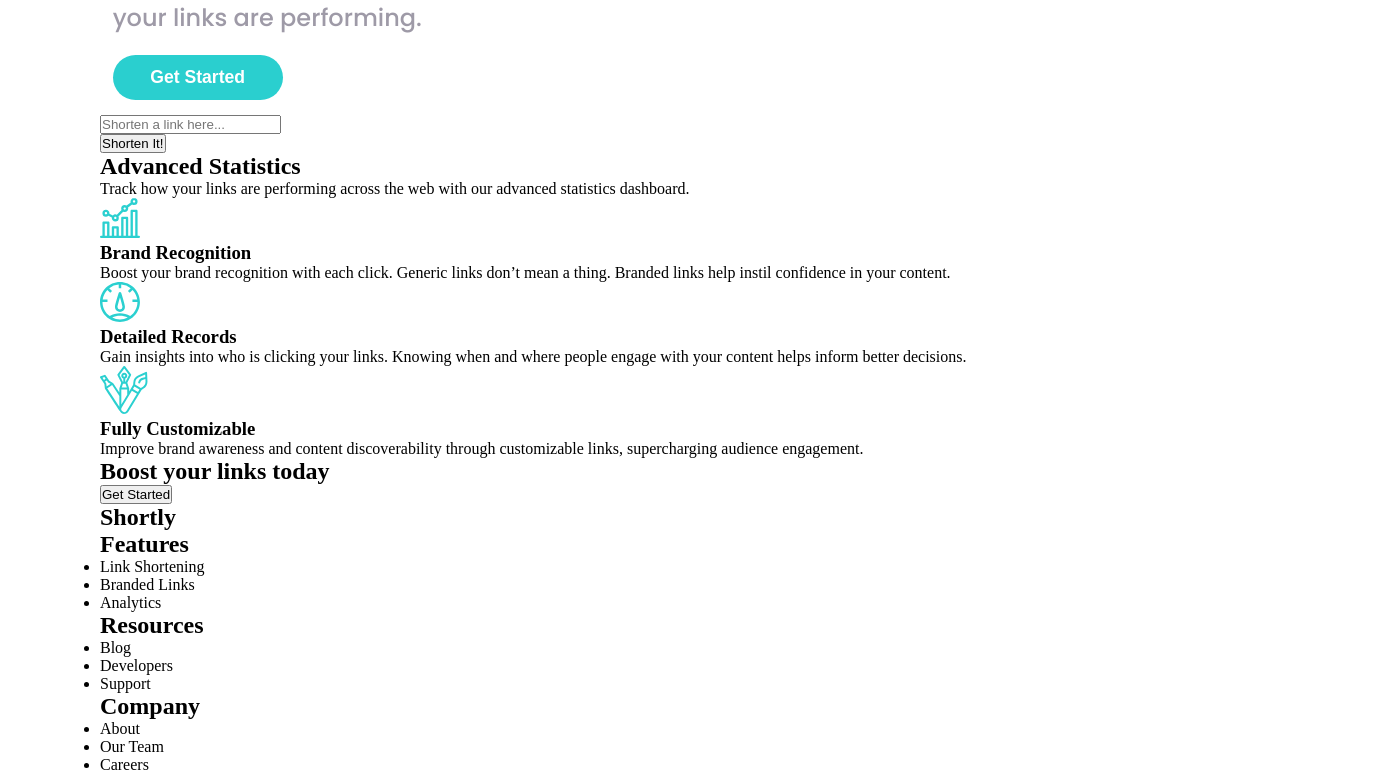
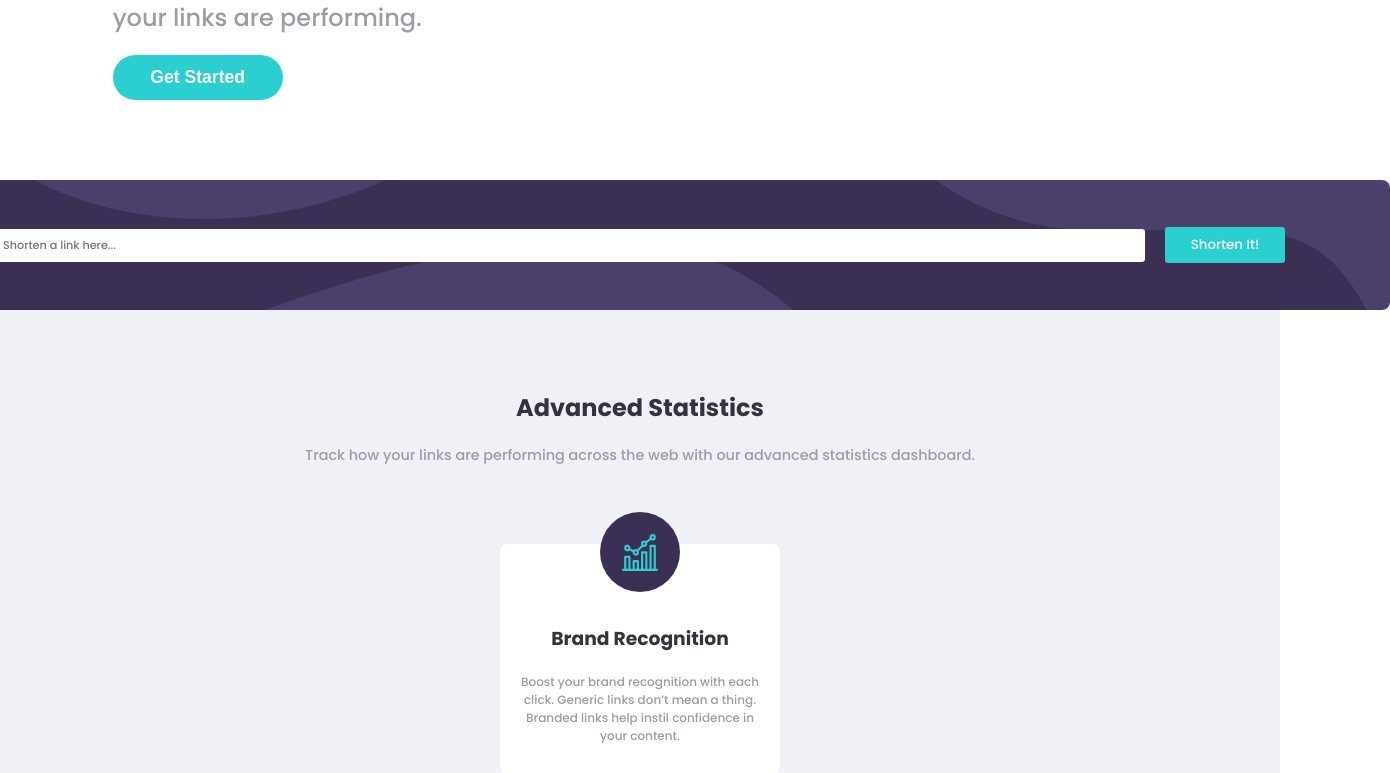
Before and after one commit to Romo55s/ShortTening-Proyect, an Angular app: page / in a window 1280 px wide. Shown: the part 785-1558 px from the top of the page, 1390 px wide, since content can reach past the window. Built offline with nearby package versions, Linux system fonts and the light colour scheme.

Commit message:
Re-adjust styles

```diff
--- a/src/app/app.component.html
+++ b/src/app/app.component.html
@@ -1,7 +1,9 @@
 <div class="cont">
     <app-header></app-header>
     <app-home-title></app-home-title>
-    <app-home-shorter-bar></app-home-shorter-bar>
-    <app-boost-links></app-boost-links>
+</div>
+<app-home-shorter-bar></app-home-shorter-bar>
+<app-boost-links></app-boost-links>
+<div class="cont">
     <app-footer></app-footer>
 </div>
--- a/src/app/app.component.scss
+++ b/src/app/app.component.scss
@@ -1,11 +1,12 @@
 .cont{
-    margin-left: 100px;
-    margin-right: 100px;
+    margin-left: 150px;
+    margin-right: 150px;
 }
 
 @media (max-width: 375px) {
     .cont{
         margin-left: 0;
         margin-right: 0;
+        margin: 0;
     }
 }
--- a/src/app/components/boost-links/boost-links.component.scss
+++ b/src/app/components/boost-links/boost-links.component.scss
@@ -15,7 +15,6 @@
         background-color: $primary-dark-violet;
         background-size: 20rem;
         height: 16em; /* Aumenta la altura del contenedor */
-        width: 24em;
         position: relative;
         overflow: hidden;
     }
--- a/src/app/components/home-shorter-bar/home-shorter-bar.component.html
+++ b/src/app/components/home-shorter-bar/home-shorter-bar.component.html
@@ -1,6 +1,6 @@
 <div class="main-cont">
   <div class="input-container">
-        <div class="cont" >
+    <div class="cont">
       <input type="text" placeholder="Shorten a link here..." [(ngModel)]="url" [class.error]="isInputEmpty">
       <p class="error-message" *ngIf="isInputEmpty">Please add a link</p>
     </div>
--- a/src/app/components/home-shorter-bar/home-shorter-bar.component.scss
+++ b/src/app/components/home-shorter-bar/home-shorter-bar.component.scss
@@ -1,4 +1,250 @@
 @import '../../../variables';
+
+.input-container {
+    display: flex;
+    flex-direction: row;
+    align-items: center;
+    justify-content: center;
+    background-image: url("/assets/img/bg-boost-desktop.svg");
+    background-color: $primary-dark-violet;
+    background-size: 100rem;
+    height: 130px;
+    border-radius: 0.5rem;
+    width: 1500px;
+    background-repeat: no-repeat;
+    background-position-x: 50px;
+    background-position-y: -100px;
+    position: relative;
+    top: -60px;
+    z-index: 2;
+}
+
+.links-container-main {
+    background-color: white;
+    display: flex;
+    flex-direction: column;
+    align-items: center;
+    justify-content: center;
+    height: 100px;
+    border-radius: 0.5rem;
+    width: 250px;
+    position: relative;
+    margin-bottom: 15px;
+    top: -45px;
+    margin-left: 0;
+}
+
+.urlNormal {
+    border-bottom: 1px solid $neutral-gray;
+    white-space: nowrap;
+    overflow: hidden;
+    text-overflow: ellipsis;
+    padding-bottom: 5px;
+    color: $neutral-very-dark-violet;
+    box-sizing: border-box;
+}
+
+.urlShort {
+    padding-top: 5px;
+    padding-bottom: 5px;
+    color: $primary-cyan;
+}
+
+.cont-button button {
+    display: flex;
+    align-items: center;
+    justify-content: center;
+    width: 230px;
+    border: none;
+    border-radius: 0.5rem;
+    padding: 4px;
+    background-color: $primary-cyan;
+    color: white;
+    font-family: $body-font-family;
+    cursor: pointer;
+    transition: background-color 0.3s ease;
+}
+
+.cont-button button:hover {
+    background-color: $primary-dark-violet;
+}
+
+.cont-button button .copied {
+    background-color: $primary-dark-violet;
+}
+
+.cont-button button .copied:hover {
+    background-color: $neutral-very-dark-blue;
+}
+
+.cont-button button span {
+    transition: opacity 0.3s ease;
+}
+
+.cont-button button .copied span:first-child {
+    opacity: 0;
+}
+
+.cont-button button .copied span:last-child {
+    opacity: 1;
+}
+
+.links-container {
+    text-align: left;
+    width: 250px;
+    padding: 10px;
+    font-size: 0.8rem;
+    margin-left: 0;
+}
+
+.error {
+    border: 2px solid $secondary-red;
+    box-sizing: border-box;
+}
+
+.error-message {
+    color: $secondary-red;
+    font-size: 0.6rem;
+    position: relative;
+    right: 540px;
+    top: 10px;
+    font-family: Verdana, Geneva, Tahoma, sans-serif;
+    font-style: italic;
+}
+
+.input-container input.error::placeholder {
+    color: $secondary-red;
+}
+
+.input-container input:not(.error) {
+    border: none;
+}
+
+.input-container input {
+    border-radius: 0.2rem;
+    padding: 8px;
+    font-family: $body-font-family;
+    width: 1150px;
+    font-size: 0.7rem;
+    margin-right: 20px;
+}
+
+.input-container button {
+    background-color: $primary-cyan;
+    border: none;
+    border-radius: 0.2rem;
+    color: white;
+    font-family: $body-font-family;
+    text-align: center;
+    width: 120px;
+    padding: 8px;
+    cursor: pointer;
+}
+
+.input-container button:hover {
+    background-color: lighten($primary-cyan, 25%);
+}
+
+
+// Advanced Stats
+
+.title {
+    margin-top: 20px;
+    margin-bottom: 20px;
+}
+
+.title p {
+    color: $neutral-grayish-violet;
+    font-size: 0.9rem;
+    margin: 20px;
+    text-align: center;
+}
+
+h2,
+h3 {
+    color: $neutral-very-dark-blue;
+}
+
+.main-cont {
+    background-color: #f0f1f6;
+    display: flex;
+    flex-direction: column;
+    justify-content: center;
+    align-items: center;
+    text-align: center;
+    font-family: $body-font-family;
+}
+
+.content {
+    background-color: white;
+    margin: 38px auto;
+    height: 230px;
+    width: 280px;
+    display: flex;
+    flex-direction: column;
+    align-items: center;
+    justify-content: center;
+    position: relative;
+    border-radius: 0.5rem;
+}
+
+.content .img-cont {
+    position: relative;
+    background-color: $primary-dark-violet;
+    border-radius: 50%;
+    width: 5em;
+    height: 5em;
+    display: flex;
+    align-items: center;
+    justify-content: center;
+    top: -18%;
+    z-index: 1;
+}
+
+.img-cont img {
+    width: 2.3em;
+    height: 2.3em;
+}
+
+.content-p {
+    display: flex;
+    flex-direction: column;
+    align-items: center;
+    justify-content: center;
+    margin-top: -10px;
+}
+
+.content-p h3,
+.content-p p {
+    margin: 0;
+}
+
+.content-p p {
+    text-align: center;
+    font-size: 0.75rem;
+    margin: 20px;
+    color: $neutral-grayish-violet;
+}
+
+.content::after {
+    content: "";
+    position: absolute;
+    width: 6px;
+    height: 30%;
+    background-color: $primary-cyan;
+    left: 50%;
+    transform: translateX(-50%);
+    top: -32.5%;
+    z-index: 0;
+}
+
+.no-bar::after {
+    content: "";
+    position: absolute;
+    width: 0;
+    height: 0;
+}
+
 
 @media (max-width: 375px) {
     .input-container {
@@ -118,12 +364,6 @@
         border: none;
     }
 
-
-    app-advanced-stats {
-        position: relative;
-        z-index: 1;
-    }
-
     .input-container input {
         border-radius: 0.2rem;
         padding: 8px;
@@ -131,6 +371,7 @@
         width: 220px;
         font-size: 0.7rem;
         margin-bottom: 10px;
+        margin-right: 0px;
     }
 
     .input-container button {
--- a/src/app/components/home-title/home-title.component.scss
+++ b/src/app/components/home-title/home-title.component.scss
@@ -5,6 +5,7 @@
     justify-content: center;
     align-items: center;
     flex-direction: row;
+    margin-bottom: 125px;
 }
 
 .img-container {
@@ -54,26 +55,33 @@
     text-align: center;
 }
 
+.title-container button:hover{
+    background-color: lighten($primary-cyan, 25%);
+}
+
 
 @media (max-width: 375px) {
     .container-title{
         display: flex;
         flex-direction: column;
+        margin-bottom: 0px;
     }
 
-    .img-container {
+   .img-container {
         display: flex;
-        justify-content: flex-start;
-        align-items: center;
-        height: 100%;
+        justify-content: center; /* Centrar horizontalmente */
+        align-items: center; /* Centrar verticalmente */
+        height: 250px;
+        width: 350px;
         order: 0;
     }
 
     .img-container img {
-        margin-top: 20px;
-        height: 350px;
-        width: 525px;
-        transform: translateX(75px);
+        margin-top: 0; /* Eliminar el margen superior */
+        height: 100%;
+        max-width: 100%; /* Usar ancho máximo del contenedor */
+        object-fit: contain; /* Ajustar la imagen para que quepa dentro del contenedor */
+        transform: none; /* Eliminar la transformación */
     }
 
     .title-container{
```
Lines whose indentation alone changed are shown as unchanged.
